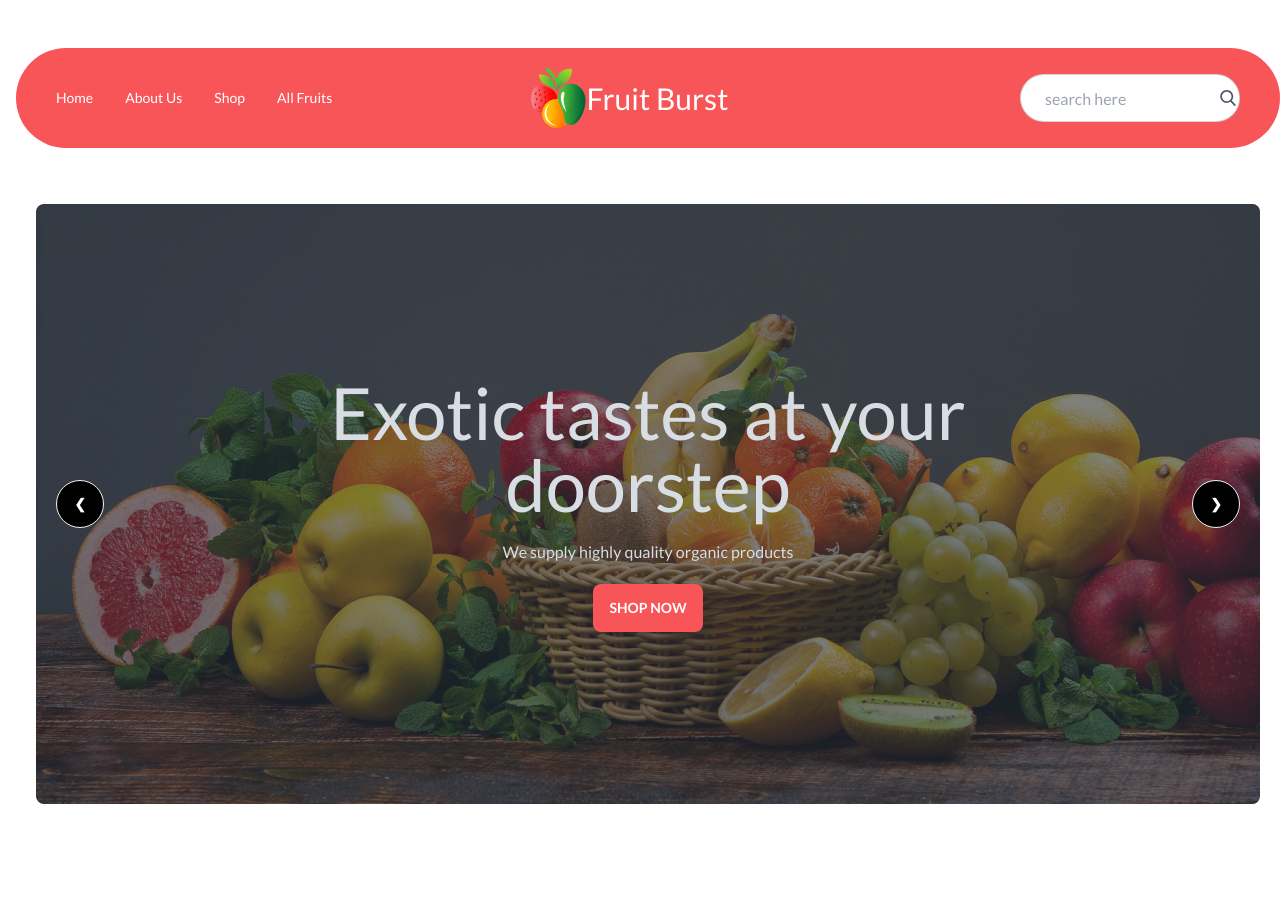
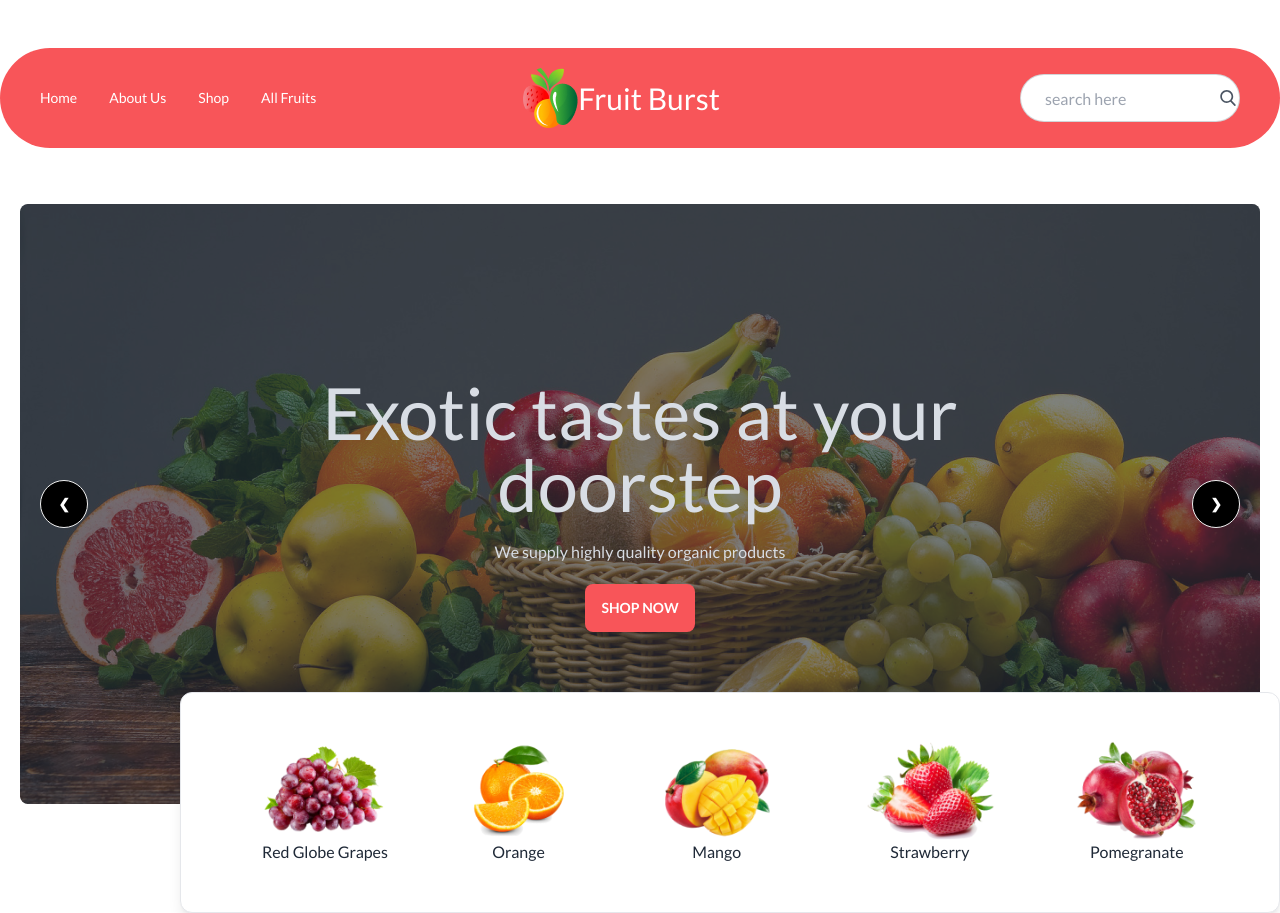
Before and after one commit to RahulKhanSuvo/Fruit-Burst, a plain HTML site: page index.html in a window 1280 px wide. Shown: the top 913 px of the page. Before the commit the page ends 804 px from the top, so only its background shows below. Drawn offline with nearby package versions, Linux system fonts and the light colour scheme; grey boxes are pictures that could not be loaded.

Commit message:
added floating fruit section

```diff
--- a/index.html
+++ b/index.html
@@ -27,11 +27,11 @@
       }
     </style>
   </head>
-  <body class="font-lato pl-2 md:pl-4">
+  <body class="font-lato ">
     <!-- navbar section -->
     <section>
       <nav class="container mx-auto">
-        <div class="navbar bg-base-100 lg:bg-[#F85559] rounded-full lg:p-5 mt-12">
+        <div class="navbar bg-base-100 lg:bg-[#F85559] rounded-full lg:p-5 mt-5 lg:mt-12">
           <div class="navbar-start">
             <div class="navbar-center hidden lg:flex">
               <ul class="menu menu-horizontal px-1 text-white">
@@ -42,7 +42,7 @@
               </ul>
             </div>
           </div>
-          <a class=" w-[1100px] lg:w-72 text-10 md:pr-63 lg:text-white">
+          <a class=" w-[10000px] lg:w-72 text-10 md:pr-63 lg:text-white">
             <nav class="flex items-center ">
               <img src="images/logo.png" alt="" />
               <h2 class=" md:text-2xl lg:text-3xl">Fruit Burst</h2>
@@ -51,7 +51,7 @@
 
           <div class="navbar-end">
             <a class="pr-5"
-              ><div class="invisible lg:visible relative">
+              ><div class="hidden lg:block relative">
                 <input
                   type="text"
                   placeholder="search here"
@@ -79,14 +79,17 @@
                 </button></div
             ></a>
             <div class="dropdown">
-              <label tabindex="0" class="btn btn-ghost lg:hidden">
+              <label tabindex="0" class="btn pl-14 md:pr-14 lg:pr-0 btn-ghost lg:hidden">
                 <i class="fa-solid fa-bars" style=" color: #000000;"></i>
               </label>
               <ul
                 tabindex="0"
-                class="menu menu-sm dropdown-content mt- z-[1] p-2 shadow bg-base-100 rounded-box w-1"
+                class="menu menu-sm dropdown-content mt- z-[1] p-2 shadow bg-base-100 rounded-box "
               >
                 <li><a>Home</a></li>
+                <li><a>Shop</a></li>
+                <li><a>About Us</a></li>
+                <li><a>All Fruits</a></li>
               </ul>
             </div>
           </div>
@@ -94,7 +97,7 @@
       </nav>
     </section>
     <!-- slide section -->
-    <section class="container mx-auto mt-14 px-5">
+    <section class="container mx-auto mt-2 lg:mt-14 px-5">
       <div class="carousel w-full">
         <!-- slide one -->
         <div id="slide1" class="carousel-item relative w-full">
@@ -114,7 +117,7 @@
                   <p class="mb-5 font-normal">
                     We supply highly quality organic products
                   </p>
-                  <button class="btn bg-[#F85559] border-none text-white">
+                  <button class="btn  bg-[#F85559] border-none text-white">
                     Shop Now
                   </button>
                 </div>
@@ -156,7 +159,7 @@
           <div
             class="absolute flex justify-between transform -translate-y-1/2 left-5 right-5 top-1/2"
           >
-            <a href="#slide1" class="btn btn-circle  bg-black text-white">❮</a>
+            <a href="#slide1" class="btn btn-circle bg-black text-white">❮</a>
             <a href="#slide3" class="btn btn-circle  bg-black text-white">❯</a>
           </div>
         </div>
@@ -188,7 +191,7 @@
           <div
             class="absolute flex justify-between transform -translate-y-1/2 left-5 right-5 top-1/2"
           >
-            <a href="#slide2" class="btn btn-circle  bg-black text-white">❮</a>
+            <a href="#slide2" class="btn btn-circle text-sm bg-black text-white">❮</a>
             <a href="#slide4" class="btn btn-circle  bg-black text-white">❯</a>
           </div>
         </div>
@@ -220,7 +223,32 @@
           </div>
         </div>
       </div>
-    </section>
+      <!-- fruits section  -->
+    <div class="hidden lg:block">
+      <div class=" flex justify-center gap-20 bg-white rounded-xl py-12 px-20 shadow-lg -mt-28 ml-40 absolute  border">
+        <div>
+          <img src="images/fruit1.png" alt="">
+          <h3 class="text-center">Red Globe Grapes</h3>
+        </div>
+        <div>
+          <img src="images/fruit2.png" alt="">
+          <h3 class="text-center">Orange</h3>
+        </div>
+        <div>
+          <img src="images/fruit3.png" alt="">
+          <h3 class="text-center">Mango</h3>
+        </div>
+        <div>
+          <img src="images/fruit4.png" alt="">
+          <h3 class="text-center">Strawberry</h3>
+        </div>
+        <div>
+          <img src="images/fruit5.png" alt="">
+          <h3 class="text-center"> Pomegranate</h3>
+        </div>
+      </div>
+    </div>
+  </section>
 
-  </body>
+</body>
 </html>
```
